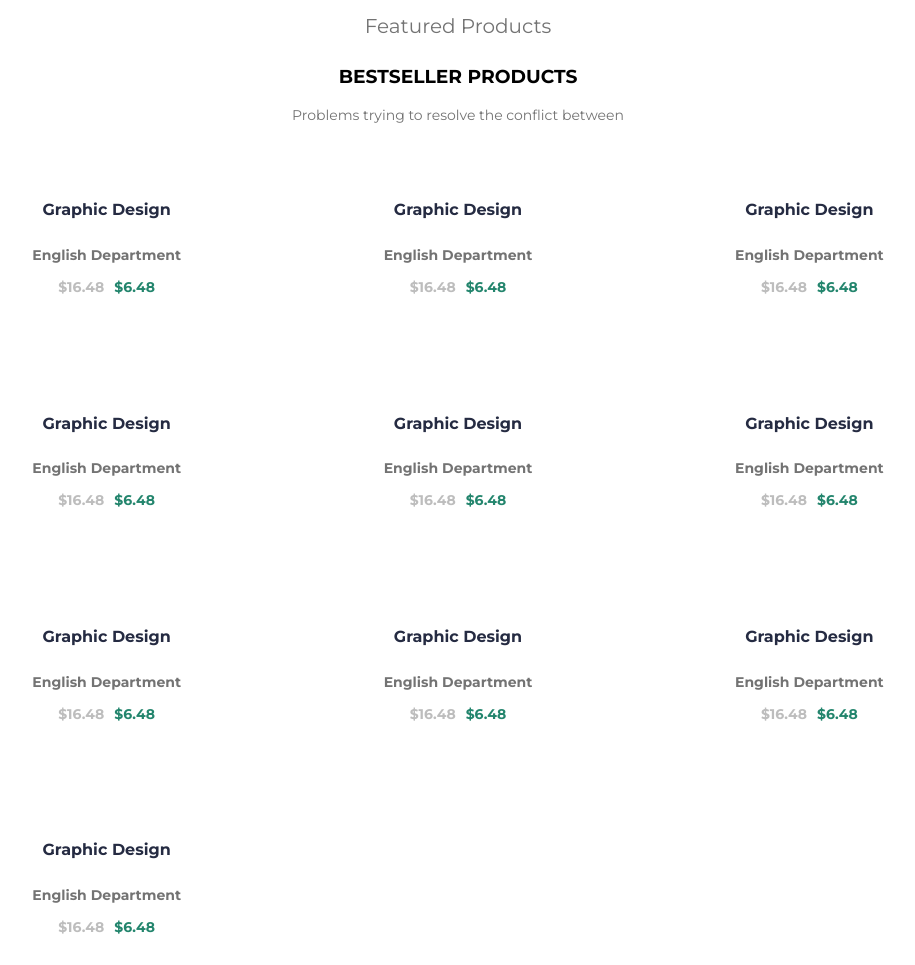
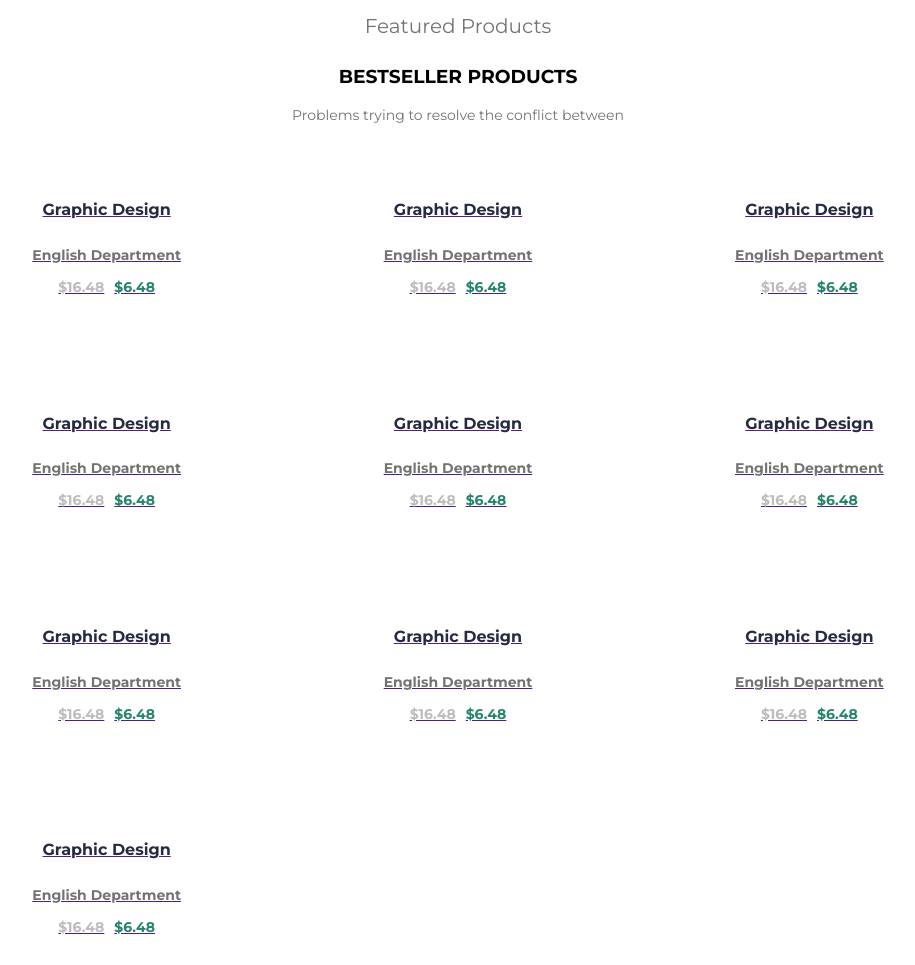
Before and after one commit to thcls/compass_desafio_2, a plain HTML site: page index.html in a window 1280 px wide. Shown: the part 1600-2565 px from the top of the page, without its empty margins (182-1097 px from the left). Drawn offline with Linux system fonts and the light colour scheme.

Commit message:
Transformando produtos em links

```diff
--- a/css/index.css
+++ b/css/index.css
@@ -59,6 +59,7 @@ button :hover{
     align-items: center;
     list-style-type: none;
     text-align: center;
+    padding-left: 0%;
 }
 #best-services h4{
     color: #737373;
--- a/index.html
+++ b/index.html
@@ -143,6 +143,7 @@
                 <p>Problems trying to resolve the conflict between</p>
             </div>
             <div id="products">
+                <a href="">
                     <article class="product">
                         <img src="assets/img/product_covers/product-cover-5.png" alt="">
                         <h5>Graphic Design</h5>
@@ -152,6 +153,8 @@
                             <p class="new-price">&#36;6.48</p>
                         </div>
                     </article>
+                </a>
+                <a href="">
                     <article class="product">
                         <img src="assets/img/product_covers/product-cover-1.png" alt="">
                         <h5>Graphic Design</h5>
@@ -161,6 +164,8 @@
                             <p class="new-price">&#36;6.48</p>
                         </div>
                     </article>
+                </a>
+                <a href="">
                     <article class="product">
                         <img src="assets/img/product_covers/product-cover-2.png" alt="">
                         <h5>Graphic Design</h5>
@@ -170,6 +175,8 @@
                             <p class="new-price">&#36;6.48</p>
                         </div>
                     </article>
+                </a>
+                <a href="">
                     <article class="product">
                         <img src="assets/img/product_covers/product-cover-3.png" alt="">
                         <h5>Graphic Design</h5>
@@ -179,6 +186,8 @@
                             <p class="new-price">&#36;6.48</p>
                         </div>
                     </article>
+                </a>
+                <a href="">
                     <article class="product">
                         <img src="assets/img/product_covers/product-cover-4.png" alt="">
                         <h5>Graphic Design</h5>
@@ -188,6 +197,8 @@
                             <p class="new-price">&#36;6.48</p>
                         </div>
                     </article>
+                </a>
+                <a href="">
                     <article class="product">
                         <img src="assets/img/product_covers/product-cover-5.png" alt="">
                         <h5>Graphic Design</h5>
@@ -197,6 +208,8 @@
                             <p class="new-price">&#36;6.48</p>
                         </div>
                     </article>
+                </a>
+                <a href="">
                     <article class="product">
                         <img src="assets/img/product_covers/product-cover-7.png" alt="">
                         <h5>Graphic Design</h5>
@@ -206,6 +219,8 @@
                             <p class="new-price">&#36;6.48</p>
                         </div>
                     </article>
+                </a>
+                <a href="">
                     <article class="product">
                         <img src="assets/img/product_covers/product-cover-6.png" alt="">
                         <h5>Graphic Design</h5>
@@ -215,6 +230,8 @@
                             <p class="new-price">&#36;6.48</p>
                         </div>
                     </article>
+                </a>
+                <a href="">
                     <article class="product">
                         <img src="assets/img/product_covers/product-cover-0.png" alt="">
                         <h5>Graphic Design</h5>
@@ -224,6 +241,8 @@
                             <p class="new-price">&#36;6.48</p>
                         </div>
                     </article>
+                </a>
+                <a href="">
                     <article class="product">
                         <img src="assets/img/product_covers/product-cover-2.png" alt="">
                         <h5>Graphic Design</h5>
@@ -233,6 +252,7 @@
                             <p class="new-price">&#36;6.48</p>
                         </div>
                     </article>
+                </a>
             </div>
             <button id="load-products-button">LOAD MORE PRODUCTS</button>
         </section>
```
Lines whose indentation alone changed are shown as unchanged.
